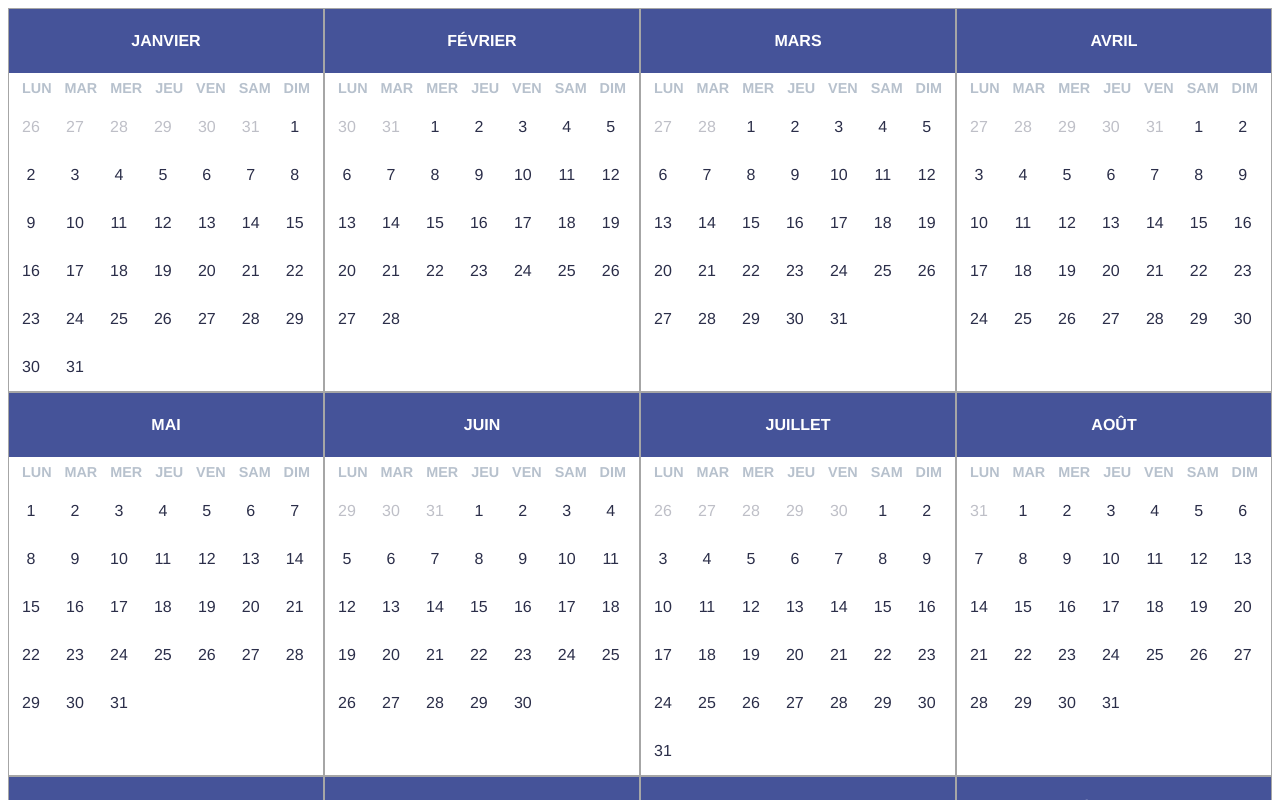
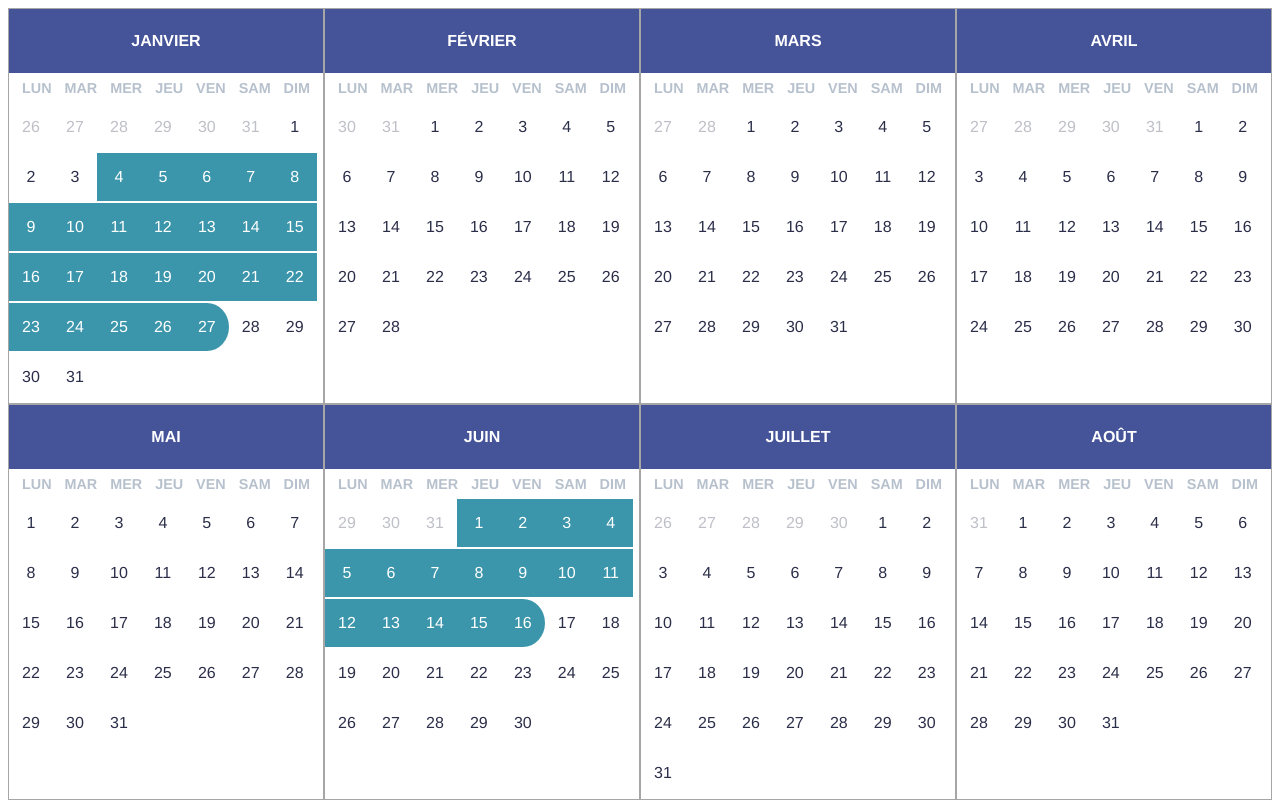
Before and after one commit to amacabr2/gfk_vuejs_select_period, a Vue app: page / in a window 1280 px wide. Shown: the top 800 px of the page. Built offline with nearby package versions, Linux system fonts and the light colour scheme.

Commit message:
Display of the period on the calendar

```diff
--- a/src/App.vue
+++ b/src/App.vue
@@ -1,6 +1,6 @@
 <template>
     <div id="app">
-        <calendar-picker :year="2017"/>
+        <calendar-picker :year="2017" v-model="ranges"/>
     </div>
 </template>
 
@@ -9,6 +9,18 @@
 
     export default {
         name: 'app',
+        data () {
+          return {
+              ranges: [
+                  [1483484400000, 1485555500000],
+                  [1486162800000, 1486162800000],
+                  [1493676000000, 1493676000000],
+                  [1495231200000, 1495231200000],
+                  [1496268000000, 1497650400000],
+                  [1498860000000, 1498860000000],
+              ]
+          }
+        },
         components: {
             CalendarPicker
         }
--- a/src/assets/scss/rangepicker.scss
+++ b/src/assets/scss/rangepicker.scss
@@ -44,10 +44,24 @@
 
 .rangepicker_day {
   width: 14%;
-  text-align: center;
-  justify-content: space-around;
+  margin-bottom: 2px;
 }
 
 .rangepicker_out {
   opacity: 0.3;
 }
+
+.rangepicker_range {
+  background-color: rgba(57,148,170,0.98);
+  color: #ffffff;
+}
+
+.rangerpicker_range_start {
+  border-top-left-radius: 50%;
+  border-bottom-left-radius: 50%;
+}
+
+.rangerpicker_range_end {
+  border-top-right-radius: 50%;
+  border-bottom-right-radius: 50%;
+}
--- a/src/components/CalendarPicker.vue
+++ b/src/components/CalendarPicker.vue
@@ -17,27 +17,41 @@
 </template>
 
 <script>
-    import Month from '../entity/Month'
+    import Month from "../entity/Month"
+    import Ranges from "../entity/Ranges";
 
     export default {
+        props: {
+            year: Number,
+            value: Array
+        },
+
         data() {
             return {
                 months: [],
-                days: ['Lun', 'Mar', 'Mer', 'Jeu', 'Ven', 'Sam', 'Dim']
+                days: ['Lun', 'Mar', 'Mer', 'Jeu', 'Ven', 'Sam', 'Dim'],
+                ranges: []
             }
         },
 
         mounted() {
+            this.ranges = Ranges.fromTimestamps(this.value)
             this.months = Month.createMonthForYear(this.year)
-        },
-
-        props: {
-            year: Number
         },
 
         methods: {
             classForDay(day, month) {
                 let classes = []
+                let range = this.ranges.contains(day)
+                if (range !== null) {
+                    classes.push('rangepicker_range')
+                    if (range.isStart(day)) {
+                        classes.push('rangerpicker_range_start')
+                    }
+                    if (range.isEnd(day)) {
+                        classes.push('rangerpicker_range_end')
+                    }
+                }
                 if (!month.contains(day)) {
                     classes.push('rangepicker_out')
                 }
--- /dev/null
+++ b/src/entity/Range.js
@@ -0,0 +1,27 @@
+/**
+ * Created by amacabr2 on 29/10/17.
+ */
+
+export default class Range {
+
+    constructor(start, end) {
+        this.start = start;
+        this.end = end;
+    }
+
+    getStart() {
+        return this.start
+    }
+
+    getEnd() {
+        return this.end
+    }
+
+    isStart(date) {
+        return date.toDateString() === this.start.toDateString()
+    }
+
+    isEnd(date) {
+        return date.toDateString() === this.end.toDateString()
+    }
+}
--- /dev/null
+++ b/src/entity/Ranges.js
@@ -0,0 +1,27 @@
+/**
+ * Created by amacabr2 on 29/10/17.
+ */
+
+import Range from "./Range";
+
+export default class Ranges {
+
+    constructor(ranges) {
+        this.ranges = ranges;
+    }
+
+    contains(date) {
+        for (let k in this.ranges) {
+            if (date.getTime() >= this.ranges[k].getStart().getTime() && date.getTime() <= this.ranges[k].getEnd().getTime()) {
+                return this.ranges[k]
+            }
+        }
+        return null
+    }
+
+    static fromTimestamps(ranges) {
+        return new Ranges(ranges.map(range => {
+            return new Range(new Date(range[0]), new Date(range[1]))
+        }))
+    }
+}
```
